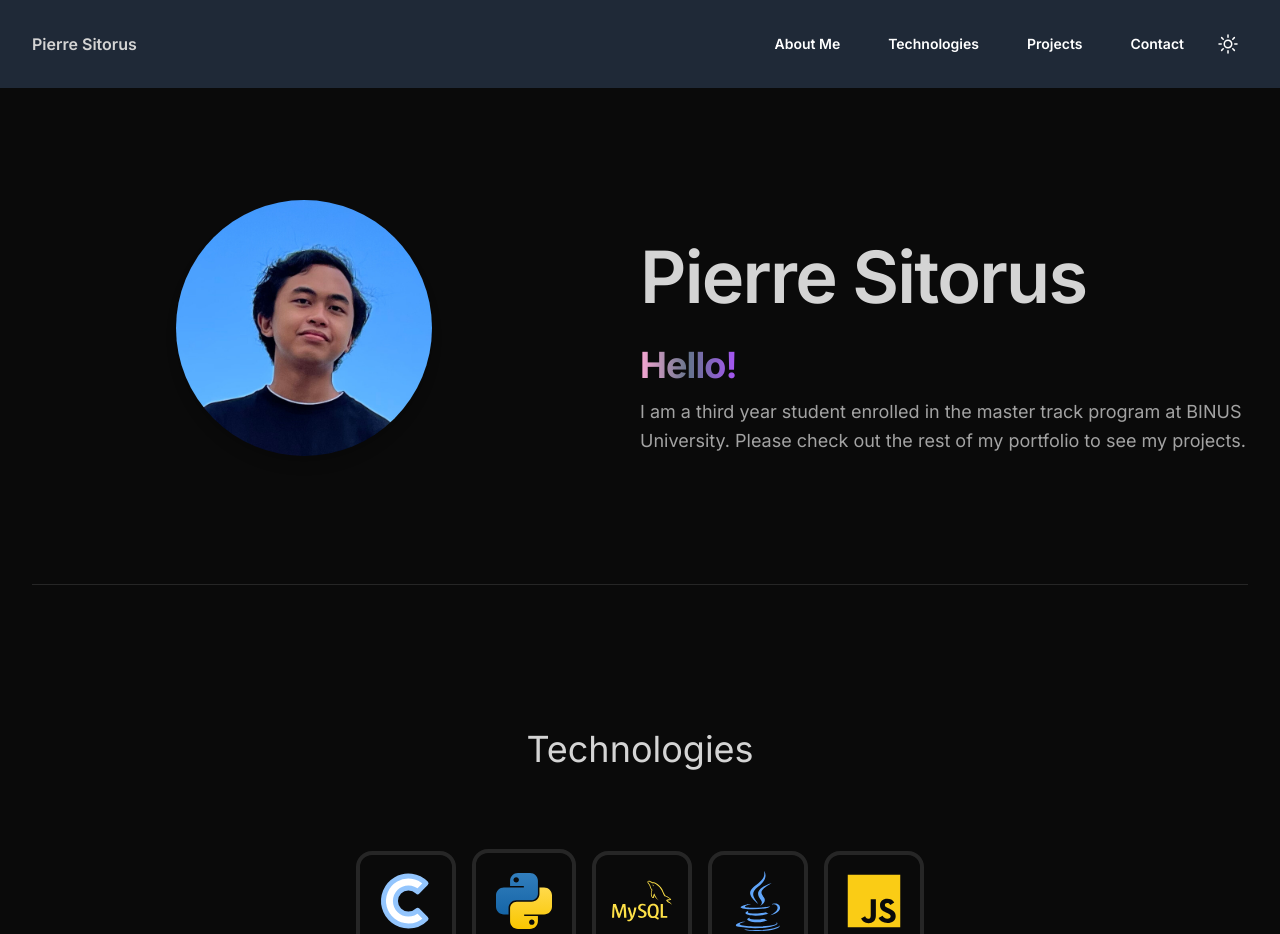
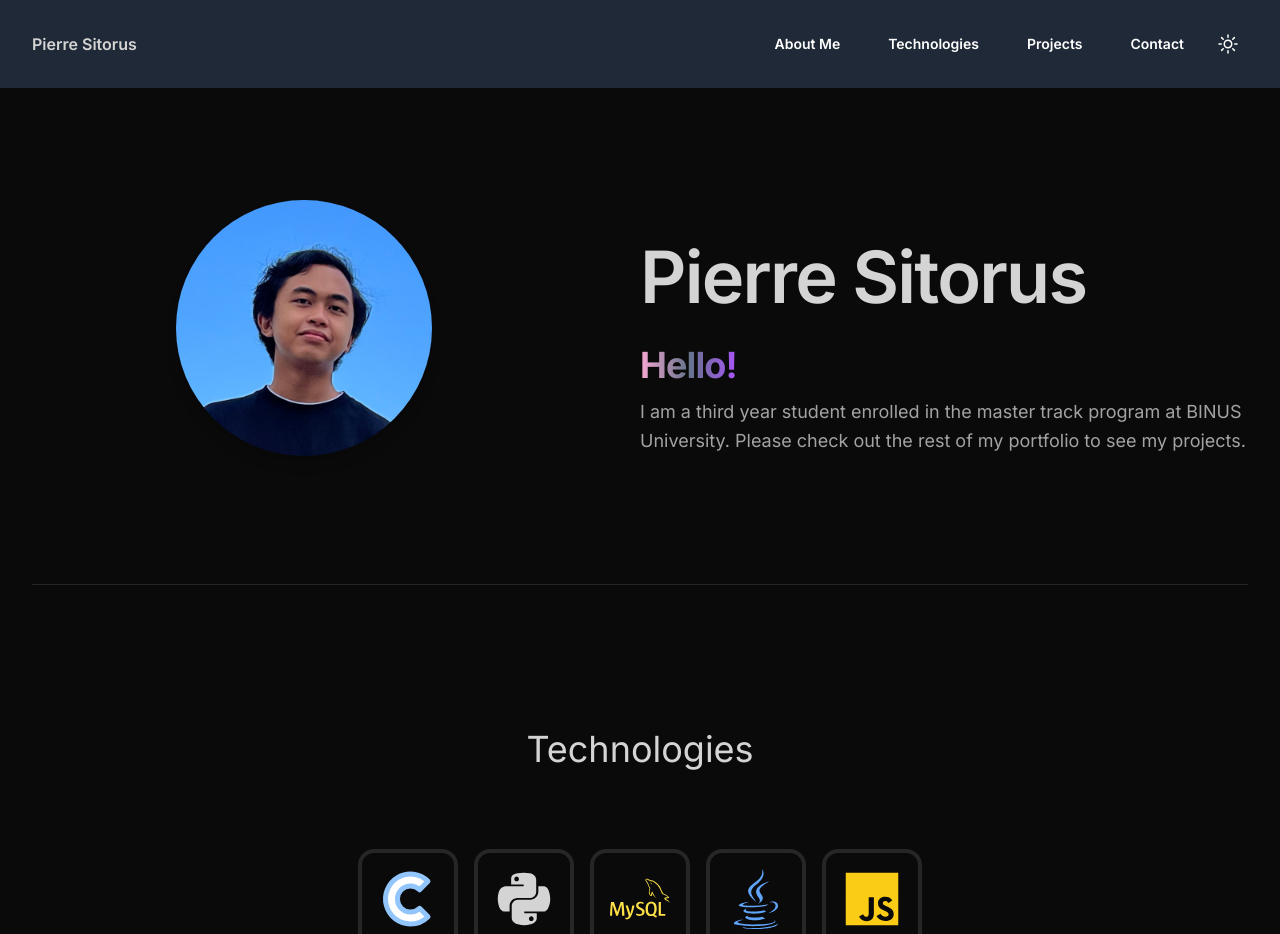
Before and after one commit to PierreKoding/Pierre-Portfolio, a React (Vite) app: page / in a window 1280 px wide. Shown: the top 934 px of the page. Built offline with nearby package versions, Linux system fonts and the light colour scheme.

Commit message:
fix-python-icon

```diff
--- a/src/components/Technologies.jsx
+++ b/src/components/Technologies.jsx
@@ -1,4 +1,5 @@
 import { FaJava } from "react-icons/fa";
+import { FaPython } from "react-icons/fa6";
 import { IoLogoJavascript } from "react-icons/io5";
 import { SiMysql } from "react-icons/si";
 import { TbBrandCoinbase } from "react-icons/tb";
@@ -12,7 +13,7 @@ const Technologies = () => {
                     <TbBrandCoinbase className="text-6xl text-blue-300 fill-white"/>
                 </div>
                 <div className="rounded-2xl border-4 border-neutral-800 p-4">
-                    <img src="src/assets/python-svgrepo-com.svg" className="w-16 h-16" alt="" />
+                    <FaPython className="text-6xl"/>
                 </div>
                 <div className="rounded-2xl border-4 border-neutral-800 p-4">
                     <SiMysql className="text-6xl text-yellow-300"/>
```
